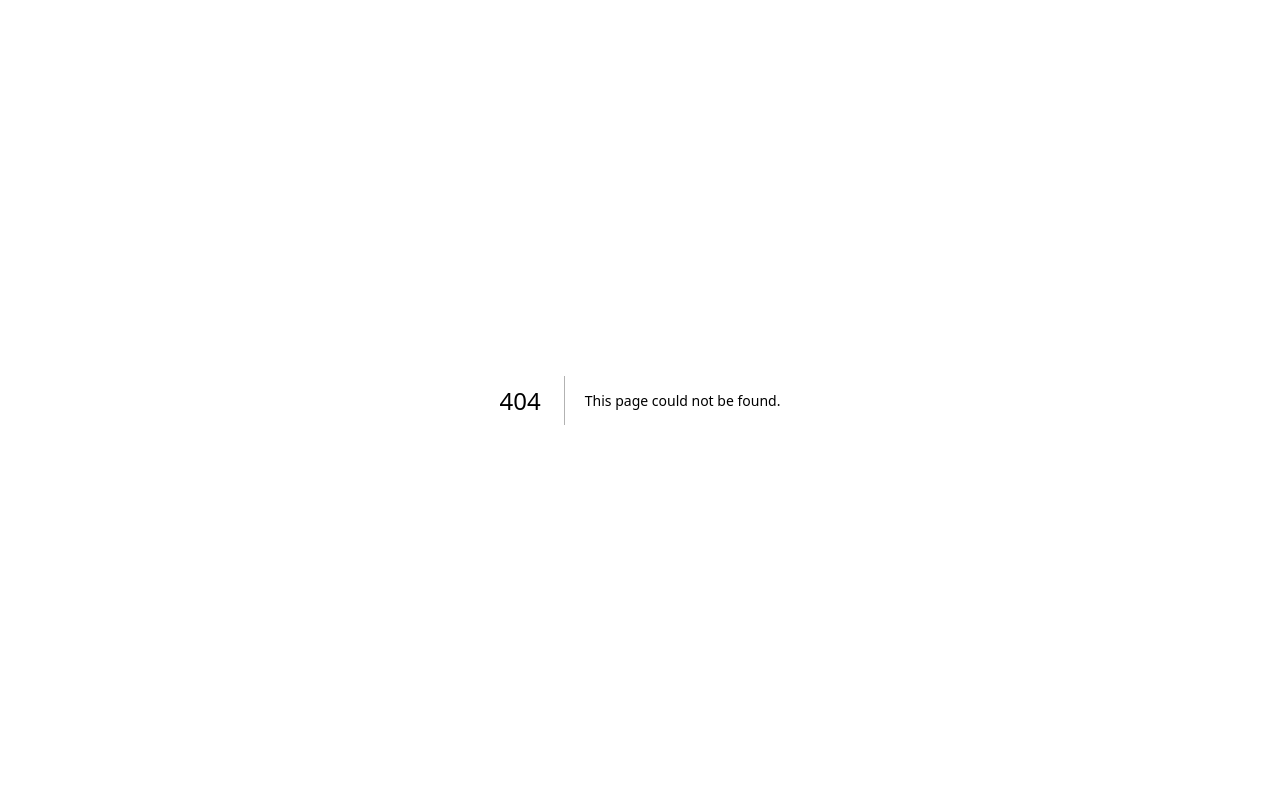
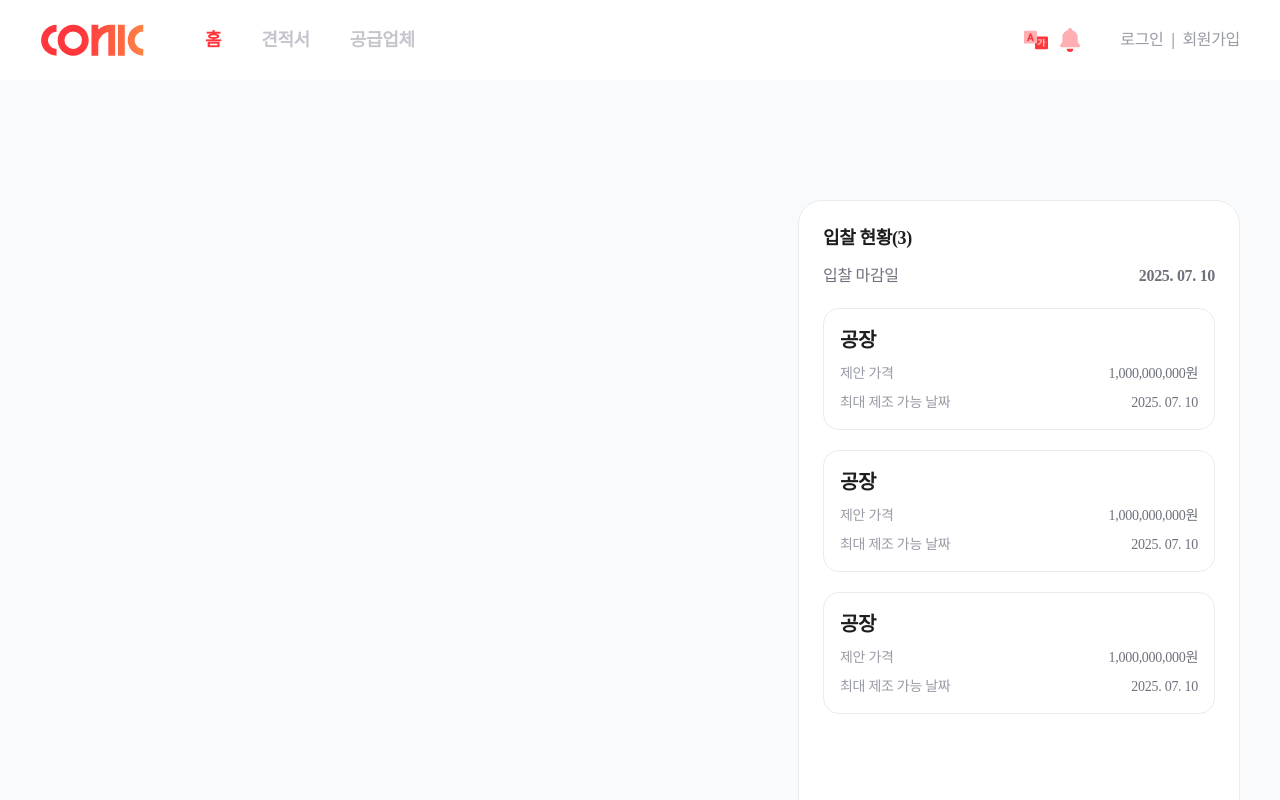
Before and after one commit to HANIEUMICT/HANIEUMICT_CLIENT, a Next.js app: page /project/1 in a window 1280 px wide. Before the commit this address had no page. Built offline with nearby package versions, Linux system fonts and the light colour scheme; a web font is replaced by a local one.

Commit message:
feat: 기업측 견적서 작성 페이지 뼈대 구축

```diff
--- /dev/null
+++ b/src/app/project/[projectId]/page.tsx
@@ -0,0 +1,15 @@
+'use client'
+
+import BidderList from '@/components/project/BidderList'
+import Header from '@/components/common/Header'
+
+export default function ProjectDetailPage() {
+  return (
+    <main>
+      <Header headerType={'DEFAULT'} />
+      <div className="h-[80px]" />
+      <section></section>
+      <BidderList />
+    </main>
+  )
+}
--- a/src/app/project/page.tsx
+++ b/src/app/project/page.tsx
@@ -12,6 +12,8 @@ import { useModalStore } from '@/store/modalStore'
 import { useProjectStore } from '@/store/projectStore'
 import SearchAddressModal from '@/components/common/SearchAddressModal'
 import ProjectLoadModal from '@/components/modal/ProjectLoadModal'
+
+const steps = ['로그인', '기본정보', '도면등록', '프로젝트 정보', '배송 정보 입력', '견적서 생성']
 
 export default function EstimatePage() {
   const [currentStep, setCurrentStep] = useState<number>(2)
@@ -61,7 +63,7 @@ export default function EstimatePage() {
       <Header headerType={'DEFAULT'} />
       <div className="mt-[180px] mb-[120px] flex w-[1280px] flex-col gap-y-[32px]">
         <h2 className="h2">견적서 작성하기</h2>
-        <ProcessingBar currentStep={currentStep} />
+        <ProcessingBar steps={steps} currentStep={currentStep} />
         {currentStep === 2 && <BasicInfo setCurrentStep={setCurrentStep} />}
         {currentStep === 3 && <DrawingRegistration setCurrentStep={setCurrentStep} />}
         {currentStep === 4 && (
--- /dev/null
+++ b/src/app/proposal/page.tsx
@@ -0,0 +1,50 @@
+'use client'
+
+import { useState } from 'react'
+import { useRouter } from 'next/navigation'
+import Header from '@/components/common/Header'
+import ProcessingBar from '@/components/project/ProcessingBar'
+import Button1 from '@/components/common/Button1'
+import BusinessInfo from '@/components/proposal/BusinessInfo'
+import ProposalContent from '@/components/proposal/ProposalContent'
+import AdditionalInfo from '@/components/proposal/AdditionalInfo'
+import DrawingUploader from '@/components/proposal/DrawingUploader'
+import FinalProposalPreview from '@/components/proposal/FinalProposalPreview'
+
+const steps = ['사업자 정보', '견적 내용 입력', '기타 내용 입력', '도면 입력', '견적서 생성']
+
+export default function ProposalPage() {
+  const [currentStep, setCurrentStep] = useState<number>(1)
+  const router = useRouter()
+
+  return (
+    <main className="flex flex-col items-center">
+      <Header headerType={'DEFAULT'} />
+      <div className="gap-y-l mt-[120px] flex h-[80px] w-[1063px] flex-col">
+        <div className="flex w-full items-center justify-between">
+          <h2 className="h2">견적서 작성하기</h2>
+          <Button1
+            onClick={() => {
+              router.back()
+            }}
+            styleType={'outline'}
+            styleStatus={'default'}
+            styleSize={'sm'}
+            customClassName={'rounded-full text-gray-40 h-[36px]'}
+          >
+            나가기
+          </Button1>
+        </div>
+
+        <div className="flex flex-col gap-y-[16px]">
+          <ProcessingBar steps={steps} currentStep={currentStep} width={'65px'} />
+          {currentStep === 1 && <BusinessInfo />}
+          {currentStep === 2 && <ProposalContent />}
+          {currentStep === 3 && <AdditionalInfo />}
+          {currentStep === 4 && <DrawingUploader />}
+          {currentStep === 5 && <FinalProposalPreview />}
+        </div>
+      </div>
+    </main>
+  )
+}
--- a/src/assets/svgComponents/FavoriteIcon.tsx
+++ b/src/assets/svgComponents/FavoriteIcon.tsx
@@ -1,4 +1,4 @@
 import * as React from "react";
 import type { SVGProps } from "react";
-const SvgFavoriteIcon = (props: SVGProps<SVGSVGElement>) => <svg xmlns="http://www.w3.org/2000/svg" width="1em" height="1em" fill="none" viewBox="0 0 17 16" {...props}><path stroke="#fff" d="M11.85.88c1.128 0 2.046.373 2.787 1.114.74.74 1.113 1.658 1.113 2.787q0 .833-.281 1.634c-.185.525-.52 1.123-1.02 1.798-.502.674-1.183 1.445-2.052 2.314a90 90 0 0 1-3.32 3.121l-.827.74-.826-.74a90 90 0 0 1-3.32-3.12Q2.8 9.223 2.052 8.212c-.501-.675-.836-1.273-1.02-1.798A4.9 4.9 0 0 1 .75 4.781c0-1.129.373-2.046 1.113-2.787.74-.74 1.659-1.113 2.787-1.113q.929 0 1.768.392a4.25 4.25 0 0 1 1.451 1.112l.381.448.38-.448q.611-.719 1.452-1.112A4.1 4.1 0 0 1 11.85.881Z" /></svg>;
+const SvgFavoriteIcon = (props: SVGProps<SVGSVGElement>) => <svg xmlns="http://www.w3.org/2000/svg" width="1em" height="1em" fill="none" viewBox="0 0 20 20" {...props}><path fill="#FF363C" d="m10 19.174-1.45-1.3Q6.025 15.6 4.375 13.95T1.75 10.987Q.775 9.674.388 8.574A6.7 6.7 0 0 1 0 6.324Q0 3.974 1.575 2.4T5.5.824q1.3 0 2.475.55A5.9 5.9 0 0 1 10 2.924a5.9 5.9 0 0 1 2.025-1.55A5.8 5.8 0 0 1 14.5.824q2.35 0 3.925 1.575Q20 3.975 20 6.324q0 1.15-.387 2.25-.388 1.1-1.363 2.413t-2.625 2.962-4.175 3.925z" /></svg>;
 export default SvgFavoriteIcon;
--- a/src/assets/svgComponents/index.ts
+++ b/src/assets/svgComponents/index.ts
@@ -6,9 +6,8 @@ export { default as ArrowDownIcon } from './ArrowDownIcon'
 export { default as AshbnIcon } from './AshbnIcon'
 export { default as CalendarIcon } from './CalendarIcon'
 export { default as CancelIcon } from './CancelIcon'
+export { default as ChatIcon } from './ChatIcon'
 export { default as DownloadIcon } from './DownloadIcon'
-export { default as ChatIcon } from './ChatIcon'
-export { default as CheckboxFillIcon } from './CheckboxFillIcon'
 export { default as DropDownIcon } from './DropDownIcon'
 export { default as FavoriteIcon } from './FavoriteIcon'
 export { default as GrayFavoriteIcon } from './GrayFavoriteIcon'
@@ -19,7 +18,6 @@ export { default as Gray2RightArrowIcon } from './Gray2RightArrowIcon'
 export { default as Gray4LeftArrowIcon } from './Gray4LeftArrowIcon'
 export { default as Gray4RightArrowIcon } from './Gray4RightArrowIcon'
 export { default as LeftIcon } from './LeftIcon'
-export { default as LogoIcon } from './LogoIcon'
 export { default as ProfileIcon } from './ProfileIcon'
 export { default as RightIcon } from './RightIcon'
 export { default as SearchIcon } from './SearchIcon'
--- /dev/null
+++ b/src/components/project/BidderList.tsx
@@ -0,0 +1,72 @@
+import Button1 from '@/components/common/Button1'
+import { ChatIcon, FavoriteIcon } from '@/assets/svgComponents'
+import { useRouter } from 'next/navigation'
+
+export default function BidderList() {
+  const router = useRouter()
+  return (
+    <div className="border-gray-20 fixed top-[200px] right-[40px] h-[763px] w-[442px] rounded-[24px] border bg-white">
+      <div className="gap-y-xs p-s flex flex-col">
+        <section className="flex flex-col gap-y-3">
+          <p className="sub1">입찰 현황(3)</p>
+          <div className="flex w-full justify-between">
+            <p className="body1 text-gray-50">입찰 마감일</p>
+            <p className="sub2 text-gray-50">2025. 07. 10</p>
+          </div>
+        </section>
+        <section className="border-gray-20 p-2xs gap-y-4xs flex w-full flex-col rounded-[16px] border">
+          <p className="h3">공장</p>
+          <div className="flex items-center justify-between">
+            <p className="body2 text-gray-40">제안 가격</p>
+            <p className="button-sm text-gray-50">1,000,000,000원</p>
+          </div>
+          <div className="flex items-center justify-between">
+            <p className="body2 text-gray-40">최대 제조 가능 날짜</p>
+            <p className="button-sm text-gray-50">2025. 07. 10</p>
+          </div>
+        </section>
+        <section className="border-gray-20 p-2xs gap-y-4xs flex w-full flex-col rounded-[16px] border">
+          <p className="h3">공장</p>
+          <div className="flex items-center justify-between">
+            <p className="body2 text-gray-40">제안 가격</p>
+            <p className="button-sm text-gray-50">1,000,000,000원</p>
+          </div>
+          <div className="flex items-center justify-between">
+            <p className="body2 text-gray-40">최대 제조 가능 날짜</p>
+            <p className="button-sm text-gray-50">2025. 07. 10</p>
+          </div>
+        </section>
+        <section className="border-gray-20 p-2xs gap-y-4xs flex w-full flex-col rounded-[16px] border">
+          <p className="h3">공장</p>
+          <div className="flex items-center justify-between">
+            <p className="body2 text-gray-40">제안 가격</p>
+            <p className="button-sm text-gray-50">1,000,000,000원</p>
+          </div>
+          <div className="flex items-center justify-between">
+            <p className="body2 text-gray-40">최대 제조 가능 날짜</p>
+            <p className="button-sm text-gray-50">2025. 07. 10</p>
+          </div>
+        </section>
+      </div>
+      <section className="gap-x-4xs p-s absolute bottom-0 flex w-full">
+        <button className="border-gray-20 flex h-[52px] w-[52px] min-w-[52px] flex-shrink-0 items-center justify-center rounded-[12px] border whitespace-nowrap">
+          <FavoriteIcon width={24} height={24} />
+        </button>
+        <button className="border-gray-20 flex h-[52px] w-[52px] min-w-[52px] flex-shrink-0 items-center justify-center rounded-[12px] border whitespace-nowrap">
+          <ChatIcon width={24} height={24} />
+        </button>
+        <Button1
+          onClick={() => {
+            router.push('/proposal')
+          }}
+          styleType={'primary'}
+          styleStatus={'default'}
+          styleSize={'lg'}
+          customClassName={'w-full'}
+        >
+          견적서 작성 후 입찰하기
+        </Button1>
+      </section>
+    </div>
+  )
+}
--- a/src/components/project/ProcessingBar.tsx
+++ b/src/components/project/ProcessingBar.tsx
@@ -1,12 +1,12 @@
 import { WhiteCheckIcon } from '@/assets/svgComponents'
-
-const steps = ['로그인', '기본정보', '도면등록', '프로젝트 정보', '배송 정보 입력', '견적서 생성']
 
 interface ProcessingBarProps {
   currentStep: number // 1부터 시작 ~ 6
+  width?: string
+  steps: string[]
 }
 
-export default function ProcessingBar({ currentStep = 2 }: ProcessingBarProps) {
+export default function ProcessingBar({ currentStep = 2, width = '80px', steps }: ProcessingBarProps) {
   return (
     <div className="p-s border-gray-20 flex items-center rounded-[24px] border bg-white">
       {steps.map((label, index) => {
@@ -41,7 +41,7 @@ export default function ProcessingBar({ currentStep = 2 }: ProcessingBarProps) {
             {!isLast && (
               <div
                 className={`mx-[12px] h-[2px] rounded-full ${isCompleted ? 'bg-conic-orange-30' : 'bg-gray-20'}`}
-                style={{ width: '80px' }} // ✅ 원하는 길이로 조절
+                style={{ width: width }} // ✅ 원하는 길이로 조절
               />
             )}
           </div>
--- /dev/null
+++ b/src/components/proposal/AdditionalInfo.tsx
@@ -0,0 +1,3 @@
+export default function AdditionalInfo() {
+  return <></>
+}
--- /dev/null
+++ b/src/components/proposal/BusinessInfo.tsx
@@ -0,0 +1,3 @@
+export default function BusinessInfo() {
+  return <></>
+}
--- /dev/null
+++ b/src/components/proposal/DrawingUploader.tsx
@@ -0,0 +1,3 @@
+export default function DrawingUploader() {
+  return <></>
+}
--- /dev/null
+++ b/src/components/proposal/FinalProposalPreview.tsx
@@ -0,0 +1,3 @@
+export default function FinalProposalPreview() {
+  return <></>
+}
--- /dev/null
+++ b/src/components/proposal/ProposalContent.tsx
@@ -0,0 +1,3 @@
+export default function ProposalContent() {
+  return <></>
+}
```
Also changed, not shown: public/common/chat-icon.svg, public/common/favorite-icon.svg.
